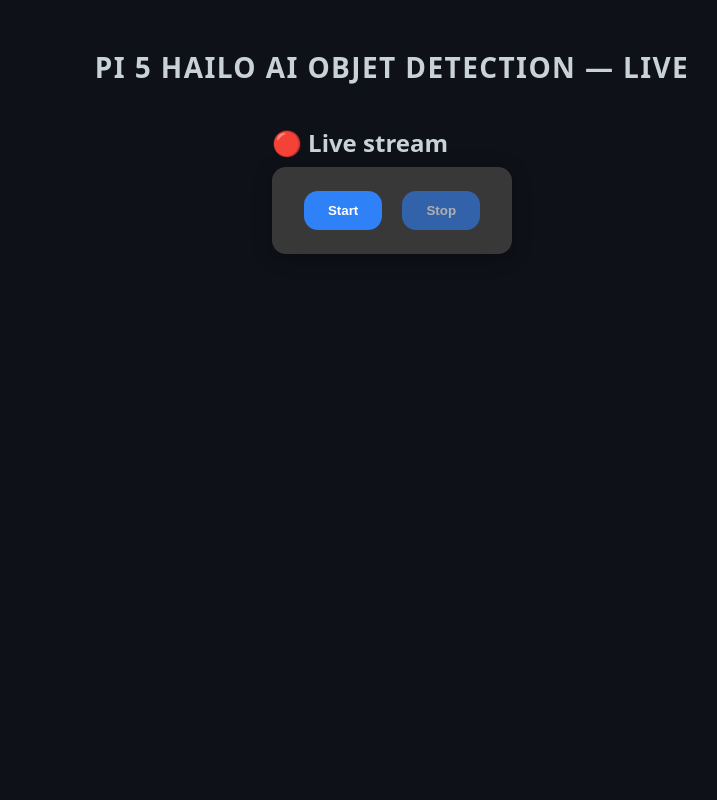
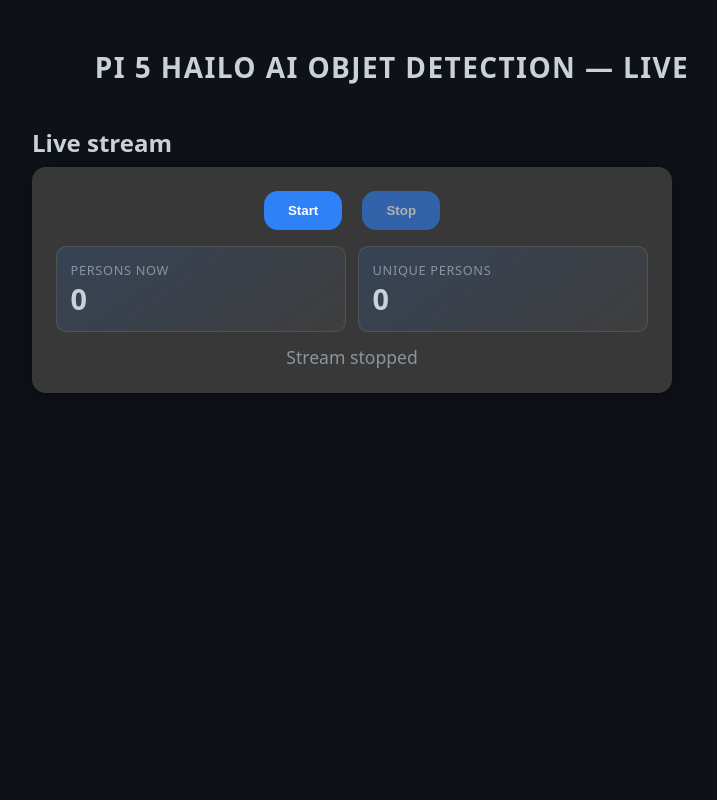
Before and after one commit to PiWebswiss/raspberry_PI5_hailo_web_app, a FastAPI app: page / in a window 1280 px wide. Shown: the whole page, without its empty margins (248-965 px from the left). Run offline with FastAPI, Linux system fonts and the light colour scheme.

Commit message:
added person counts

```diff
--- a/main.py
+++ b/main.py
@@ -9,6 +9,8 @@
 from fastapi.staticfiles import StaticFiles
 from starlette.websockets import WebSocketState
 import asyncio
+import json
+import math
 
 
 # Load Hailo model
@@ -41,6 +43,58 @@
     name="static",
 )
 
+PERSON_LABEL = "person"
+MIN_PERSON_SCORE = 0.30
+MAX_MATCH_DISTANCE_PX = 90
+MAX_TRACK_MISSES = 45
+
+
+def _parse_detections(inf_result):
+    """Return inference detections as a list of dicts."""
+    # Depending on postprocessor configuration, results can be a list or a JSON string.
+    detections = getattr(inf_result, "results", [])
+    if isinstance(detections, str):
+        try:
+            # Convert JSON text to Python list so downstream code is consistent.
+            detections = json.loads(detections)
+        except json.JSONDecodeError:
+            # Fail safe: malformed payload means no detections for this frame.
+            return []
+    if not isinstance(detections, list):
+        # Any unsupported format is treated as empty detections.
+        return []
+    return detections
+
+
+def _extract_person_centers(inf_result):
+    """Extract center points for `person` detections from inference results."""
+    person_centers = []
+    for det in _parse_detections(inf_result):
+        if not isinstance(det, dict):
+            continue
+
+        # Normalize label text to avoid case/spacing mismatches.
+        label = str(det.get("label", "")).strip().lower()
+        score = float(det.get("score", 0.0))
+        bbox = det.get("bbox")
+        # Keep only confident person detections.
+        if label != PERSON_LABEL or score < MIN_PERSON_SCORE:
+            continue
+        # Expected bbox format: [x1, y1, x2, y2].
+        if not isinstance(bbox, (list, tuple)) or len(bbox) != 4:
+            continue
+
+        try:
+            x1, y1, x2, y2 = [float(v) for v in bbox]
+        except (TypeError, ValueError):
+            continue
+
+        # Use bbox center as a lightweight tracking point for this person.
+        cx = (x1 + x2) / 2.0
+        cy = (y1 + y2) / 2.0
+        person_centers.append((cx, cy))
+    return person_centers
+
 # Routes for index page
 @app.get("/", response_class=HTMLResponse)
 def index(request: Request):
@@ -48,7 +102,7 @@
 
 
 
-# WebSocket endpoint for real-time video streaming with FPS
+# WebSocket endpoint for real-time video streaming
 @app.websocket("/ws")
 async def websocket_endpoint(websocket: WebSocket):
     # Initialize camera
@@ -66,6 +120,13 @@
     cap.set(cv2.CAP_PROP_FRAME_WIDTH,  640)
     cap.set(cv2.CAP_PROP_FRAME_HEIGHT, 480)
     prev_frame_time = time.time()
+    # `tracks` stores active person tracks: {track_id: {"center": (x, y), "misses": n}}.
+    tracks = {}
+    # Monotonic counter used to assign unique IDs to newly seen people.
+    next_track_id = 0
+    # Track IDs already counted at least once in the unique counter.
+    counted_track_ids = set()
+    unique_person_count = 0
 
     print("✅  Camera initialized, starting stream...")
 
@@ -86,19 +147,63 @@
             inf = await asyncio.to_thread(model, frame)
             frm = inf.image_overlay
 
-            # Calculate and draw FPS on the frame
-            #  Get the current time
+            # Keep track IDs stable across frames to avoid counting the same person repeatedly.
+            person_centers = _extract_person_centers(inf)
+            # Start by assuming all existing tracks are unmatched this frame.
+            unmatched_track_ids = set(tracks.keys())
+            # Track IDs visible in this frame (used for "Persons now").
+            visible_track_ids = set()
+
+            for center in person_centers:
+                # Find the nearest existing track within distance threshold.
+                best_track_id = None
+                best_distance = float("inf")
+                for track_id in unmatched_track_ids:
+                    track_center = tracks[track_id]["center"]
+                    distance = math.dist(center, track_center)
+                    if distance < best_distance and distance <= MAX_MATCH_DISTANCE_PX:
+                        best_track_id = track_id
+                        best_distance = distance
+
+                if best_track_id is None:
+                    # No nearby track: create a new person track.
+                    best_track_id = next_track_id
+                    next_track_id += 1
+                    tracks[best_track_id] = {"center": center, "misses": 0}
+                else:
+                    # Existing track matched: update its latest center and reset miss counter.
+                    tracks[best_track_id]["center"] = center
+                    tracks[best_track_id]["misses"] = 0
+                    unmatched_track_ids.remove(best_track_id)
+
+                visible_track_ids.add(best_track_id)
+                # Increment unique count only once per track ID.
+                if best_track_id not in counted_track_ids:
+                    counted_track_ids.add(best_track_id)
+                    unique_person_count += 1
+
+            for track_id in list(unmatched_track_ids):
+                # Tracks not seen this frame get a miss penalty.
+                tracks[track_id]["misses"] += 1
+                if tracks[track_id]["misses"] > MAX_TRACK_MISSES:
+                    # Drop stale tracks to keep memory bounded and avoid wrong re-associations.
+                    del tracks[track_id]
+
+            # Draw FPS on the frame.
             now = time.time()
-            # Compute the FPS (Frames Per Second)
-            # 1) (now - prev_frame_time) = time elapsed between two frames (seconds)
-            # 2) 1 / elapsed_time = number of frames processed per second
-            fps = 1 / (now - prev_frame_time)
-            # Store the current time for the next iteration
+            fps = 1 / max(now - prev_frame_time, 1e-6)
             prev_frame_time = now
-            # Draw the FPS value on the image
-            cv2.putText(frm, f"FPS: {fps:.0f}", (20, 30),
-                        cv2.FONT_HERSHEY_SIMPLEX, 0.8,
-                        (0, 255, 0), 2, cv2.LINE_AA)
+            cv2.putText(
+                frm, f"FPS: {fps:.0f}", (20, 30),
+                cv2.FONT_HERSHEY_SIMPLEX, 0.8, (0, 255, 0), 2, cv2.LINE_AA
+            )
+
+            # Frontend-readable stats sent as JSON text in the same WebSocket stream.
+            stats_payload = {
+                "type": "stats",
+                "persons_now": len(visible_track_ids),
+                "unique_persons": unique_person_count,
+            }
 
             # Code from: https://chatgpt.com/share/68383000-066c-800e-8ae4-a21eb074307d
             # Encode the annotated frame as JPEG
@@ -109,6 +214,8 @@
             # Try to send the JPEG over WebSocket
             # Code from: https://chatgpt.com/share/68383000-066c-800e-8ae4-a21eb074307d
             try:
+                # Send stats first (text), then the annotated frame (binary JPEG).
+                await websocket.send_text(json.dumps(stats_payload))
                 await websocket.send_bytes(jpg.tobytes())
             except Exception:
                 # If the client disconnected or network error → exit loop
--- a/templates/index.html
+++ b/templates/index.html
@@ -13,13 +13,26 @@
 
   <!-- help with the code https://chatgpt.com/share/68383000-066c-800e-8ae4-a21eb074307d -->
   <main>
-    <h2 class="padding_buttom">🔴 Live stream</h2>
+    <h2 class="padding_buttom">Live stream</h2>
     <div class="card">
       <canvas id="canvas" width="640" height="480" style="display:none;"></canvas>
-      <div style="text-align:center;">
+      <div class="controls">
         <button id="startBtn">Start</button>
         <button id="stopBtn" disabled>Stop</button>
       </div>
+      <!-- Live counters updated from WebSocket JSON stats messages. -->
+      <section class="stats-grid">
+        <article class="stat-card">
+          <p class="stat-label">Persons now</p>
+          <p class="stat-value" id="personsNow">0</p>
+        </article>
+        <article class="stat-card">
+          <p class="stat-label">Unique persons</p>
+          <p class="stat-value" id="uniquePersons">0</p>
+        </article>
+      </section>
+      <!-- Connection state text: "Streaming", "Stream stopped", or "Stream error". -->
+      <p id="streamStatus" class="status-text">Stream stopped</p>
     </div>
   </main>
 
--- a/templates/static/script.js
+++ b/templates/static/script.js
@@ -15,29 +15,91 @@
 const $ = s => document.querySelector(s);
 const startBtn = $('#startBtn');
 const stopBtn = $('#stopBtn');
+const personsNowEl = $('#personsNow');
+const uniquePersonsEl = $('#uniquePersons');
+const streamStatusEl = $('#streamStatus');
+
+// Update the status text and optional color state in one place.
+function setStatus(text, statusClass = '') {
+  streamStatusEl.textContent = text;
+  streamStatusEl.classList.remove('connected', 'error');
+  if (statusClass) {
+    streamStatusEl.classList.add(statusClass);
+  }
+}
+
+// Apply server stats to the dashboard cards if fields are present.
+function updateStats(payload) {
+  if (typeof payload.persons_now === 'number') {
+    personsNowEl.textContent = payload.persons_now;
+  }
+  if (typeof payload.unique_persons === 'number') {
+    uniquePersonsEl.textContent = payload.unique_persons;
+  }
+}
+
+// Reset displayed stats when stream is closed/stopped.
+function resetStats() {
+  personsNowEl.textContent = '0';
+  uniquePersonsEl.textContent = '0';
+}
 
 // When the user clicks the Start button
 startBtn.addEventListener('click', () => {
+  if (socket && (socket.readyState === WebSocket.OPEN || socket.readyState === WebSocket.CONNECTING)) {
+    return;
+  }
+
+  // Start each session with fresh counters.
+  resetStats();
+
   // Open a WebSocket connection to the server
   socket = new WebSocket("ws://" + location.host + "/ws");
-  socket.binaryType = "blob"; // Expect binary data (images) from server
+  // Binary messages from backend are JPEG frames.
+  socket.binaryType = "blob";
 
   // When connection is successfully opened
   socket.onopen = () => {
     canvas.style.display = 'block'; // Show the canvas
     startBtn.disabled = true;       // Disable Start button
     stopBtn.disabled = false;       // Enable Stop button
+    setStatus('Streaming', 'connected');
   };
 
-  // When an image blob is received from the server
+  // Receive both JSON stats and binary image frames
   socket.onmessage = async function(event) {
+    // Text messages carry stats payloads.
+    if (typeof event.data === 'string') {
+      try {
+        const payload = JSON.parse(event.data);
+        if (payload.type === 'stats') {
+          updateStats(payload);
+        }
+      } catch {
+        // Ignore malformed text messages.
+      }
+      return;
+    }
+
+    // Non-text message is a video frame blob.
     const bitmap = await createImageBitmap(event.data); // Decode image
     ctx.drawImage(bitmap, 0, 0, canvas.width, canvas.height); // Draw on canvas
   };
 
+  // Keep all stop/reset UI logic centralized in one close handler.
+  socket.onclose = () => {
+    socket = null;
+    canvas.style.display = 'none';
+    startBtn.disabled = false;
+    stopBtn.disabled = true;
+    personsNowEl.textContent = '0';
+    // Final unique count remains visible in the "UNIQUE PERSONS" card.
+    setStatus('Stream stopped');
+  };
+
   // If there's a WebSocket error safely stop the stream
   socket.onerror = () => {
-    stopStream();
+    setStatus('Stream error', 'error');
   };
 });
 
@@ -49,10 +111,7 @@
 // Function to stop the video stream and reset UI
 function stopStream() {
   if (socket) {
-    socket.close();  // This triggers WebSocketDisconnect on the server
-    socket = null;   // Clear socket reference
+    // Graceful close triggers the backend loop to exit.
+    socket.close();
   }
-  canvas.style.display = 'none'; // Hide the canvas
-  startBtn.disabled = false;     // Re-enable Start button
-  stopBtn.disabled = true;       // Disable Stop button
 }
--- a/templates/static/style.css
+++ b/templates/static/style.css
@@ -5,6 +5,10 @@
   --panel:  #383838;
   --accent: #2f81f7;
   --text:   #c9d1d9;
+  --muted:  #8b949e;
+  --ok:     #73d89f;
+  --warn:   #ffd166;
+  --bad:    #ff6b6b;
   --radius: 14px;
 }
 
@@ -33,6 +37,11 @@
   padding:         2rem;
 }
 
+main {
+  width: 100%;
+  max-width: 720px;
+}
+
 
 /* Page Header */
 header {
@@ -58,6 +67,10 @@
 
 .padding_buttom {
     padding-bottom: 0.5rem;
+}
+
+.controls {
+  text-align: center;
 }
 
 button {
@@ -94,3 +107,63 @@
   font-size: 1.1rem;
   text-align: center;
 }
+
+.stats-grid {
+  margin-top: 1rem;
+  display: grid;
+  grid-template-columns: repeat(2, minmax(0, 1fr));
+  gap: 0.75rem;
+}
+
+.stat-card {
+  background: linear-gradient(145deg, rgba(47, 129, 247, 0.16), rgba(255, 255, 255, 0.03));
+  border: 1px solid rgba(255, 255, 255, 0.1);
+  border-radius: calc(var(--radius) - 4px);
+  padding: 0.85rem;
+}
+
+.stat-card p {
+  margin: 0;
+  text-align: left;
+}
+
+.stat-label {
+  color: var(--muted);
+  font-size: 0.8rem;
+  text-transform: uppercase;
+  letter-spacing: 0.05em;
+}
+
+.stat-value {
+  margin-top: 0.35rem;
+  font-size: 1.8rem;
+  font-weight: 700;
+}
+
+.status-text {
+  color: var(--muted);
+  margin-top: 0.8rem;
+  margin-bottom: 0;
+}
+
+.status-text.connected {
+  color: var(--ok);
+}
+
+.status-text.error {
+  color: var(--bad);
+}
+
+@media (max-width: 760px) {
+  body {
+    padding: 1rem;
+  }
+
+  .card {
+    padding: 1rem;
+  }
+
+  .stats-grid {
+    grid-template-columns: 1fr;
+  }
+}
```
Also changed, not shown: README.md.
